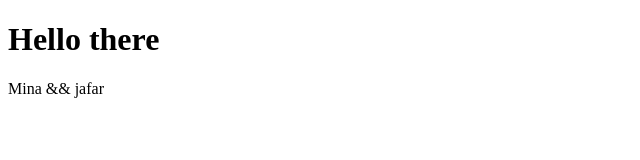
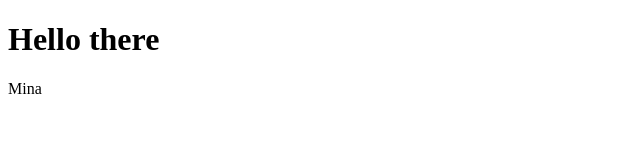
Before and after one commit to abbassmortazavi/kuber-argocd, a plain HTML site: page index.html in a window 1280 px wide. Shown: the full height of the page, 0-640 px from the left. Drawn offline with Linux system fonts and the light colour scheme.

Commit message:
Update hiiiii  index.html

```diff
--- a/index.html
+++ b/index.html
@@ -6,6 +6,6 @@
 </head>
 <body>
 <h1>Hello there</h1>
-<span>Mina && jafar</span>
+<span>Mina</span>
 </body>
 </html>
```
